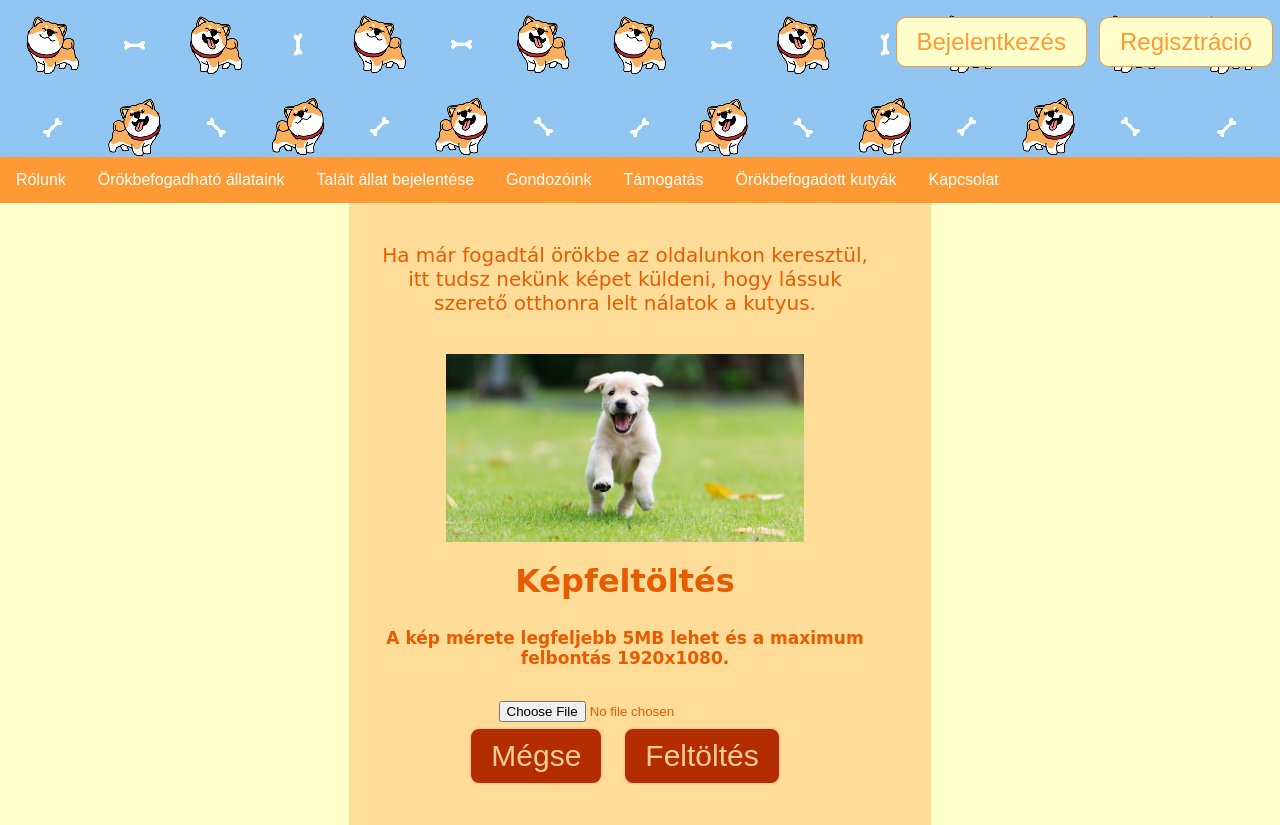
After one commit to drq0tq/RFT, a PHP site: page /RFT/orokbefogadott.php in a window 1280 px wide. The commit adds this page. Run offline with PHP 8.4, Linux system fonts and the light colour scheme.

Commit message:
Örökbefogadott állatok oldal létrehozása, dizájn, képfeltöltés funkció

```diff
--- a/Adatbázis/TeljesAdatbazis.sql
+++ b/Adatbázis/TeljesAdatbazis.sql
@@ -109,12 +109,16 @@ INSERT INTO `orokbefogadhato_allatok` (`id`, `kep`, `kor`, `nem`, `fajta`, `mere
 
 CREATE TABLE `talalt_allatok` (
   `id` int(11) NOT NULL,
-  `kep` varchar(255) NOT NULL,
+  `kep` varchar(255),
   `hely` varchar(255) NOT NULL,
   `allapot` varchar(255) NOT NULL,
   `telefonszam` varchar(255) NOT NULL
 ) ENGINE=InnoDB DEFAULT CHARSET=utf8;
 
+--
+--
+--
+ALTER TABLE `talalt_allatok` MODIFY  `kep` varchar(255);
 --
 -- A tábla adatainak kiíratása `talalt_allatok`
 --
--- a/Adatbázis/talaltAllatokTabla.sql
+++ b/Adatbázis/talaltAllatokTabla.sql
@@ -4,12 +4,16 @@
 
 CREATE TABLE `talalt_allatok` (
   `id` int(11) NOT NULL,
-  `kep` varchar(255) NOT NULL,
+  `kep` varchar(255),
   `hely` varchar(255) NOT NULL,
   `allapot` varchar(255) NOT NULL,
   `telefonszam` varchar(255) NOT NULL
 ) ENGINE=InnoDB DEFAULT CHARSET=utf8;
 
+--
+--
+--
+ALTER TABLE `talalt_allatok` MODIFY  `kep` varchar(255);
 --
 -- A tábla adatainak kiíratása `talalt_allatok`
 --
--- /dev/null
+++ b/message.php
@@ -0,0 +1,4 @@
+<?php
+include 'index.php';
+
+echo '<h1>' . $_GET['msg'] . "</h1>";
--- /dev/null
+++ b/orokbefogadott.php
@@ -0,0 +1,90 @@
+<?php
+include 'index.php';
+?>
+<html lang="hu">
+
+<head>
+    <meta charset="UTF-8">
+    <style>
+        font-family: caption arial;
+        font-size: 20px;
+
+        p {
+            font-size: 20px;
+        }
+
+        #container {
+            width: 40%;
+            padding: 20px 50px 20px 20px;
+            margin-bottom: auto;
+            margin-left: auto;
+            margin-right: auto;
+            font-family: cursive;
+            background-color: #ffdd99;
+        }
+
+        input[type="reset"],
+        input[type="submit"] {
+            background: #b32d00;
+            color: #ffcc99;
+            border: 2px solid #ffcc99;
+            padding: 10px 20px;
+            font-size: 30px;
+            text-align: center;
+            cursor: pointer;
+            border-radius: 10px;
+            margin: 0px 10px 0px 10px;
+        }
+
+        input[type="reset"]:hover,
+        input[type="submit"]:hover {
+            background: #ff9966;
+            color: #660000;
+            border: 2px solid #660000;
+            padding: 10px 20px;
+            font-size: 32px;
+            text-align: center;
+            cursor: pointer;
+            border-radius: 10px;
+            margin: 0 10px 0 10px;
+        }
+
+        #kepfeltöltcim {
+            margin-top: 20px;
+        }
+
+        #kepfeltöltmeret {
+            font-size: 17px;
+        }
+
+        #kepfeltöltes {
+            margin-bottom: 20px;
+        }
+    </style>
+</head>
+
+<body>
+    <div>
+        <div id="container" align="center" id="mezo">
+            <p>Ha már fogadtál örökbe az oldalunkon keresztül, itt tudsz nekünk képet küldeni, hogy lássuk szerető otthonra lelt nálatok a kutyus.</p>
+            <br>
+            <img src="happy_puppy.jpg" width="70%" align="center">
+
+            <table id=kepfeltöltes>
+                <form action="orokbefogadott_kepfeltöltes.php" method="POST" enctype="multipart/form-data">
+                    <h1 id=kepfeltöltcim>Képfeltöltés</h1>
+                    <h5 id=kepfeltöltmeret>A kép mérete legfeljebb 5MB lehet és a maximum felbontás 1920x1080.</h5>
+                    <tr>
+                        <div>
+                            <input style="padding:5px;" type="file" name="kép">
+                        </div>
+                    </tr>
+                    <input type="reset" name="reset" value="Mégse">
+                    <input type="submit" name="submit" value="Feltöltés" />
+                </form>
+            </table>
+        </div>
+    </div>
+</body>
+
+</html>
--- a/talaltallat.php
+++ b/talaltallat.php
@@ -128,7 +128,7 @@ form#mezo input[type="submit"]:hover{
                         <input style="padding:5px;" type="file" name="kép">
                 	</div>
             		</tr>
-					</form>
+				</form>
     		</table>
 
 	   		</fieldset>
```
Also changed, not shown: connect.php (+48 -10 lines), orokbefogadott_kepfeltöltes.php (added, +59 -0 lines), happy_puppy.jpg (added).
